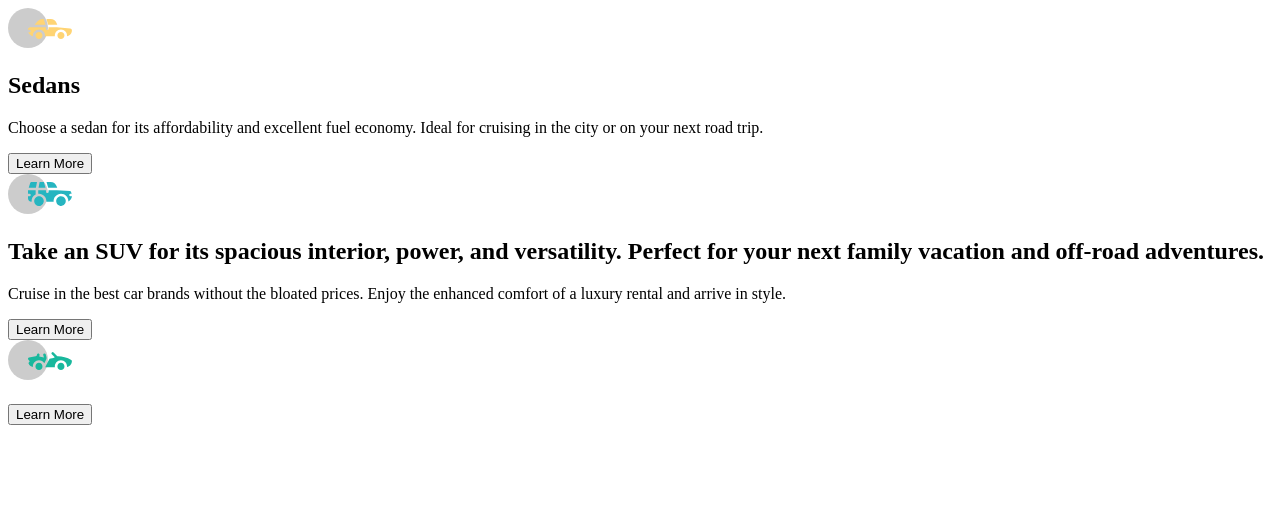
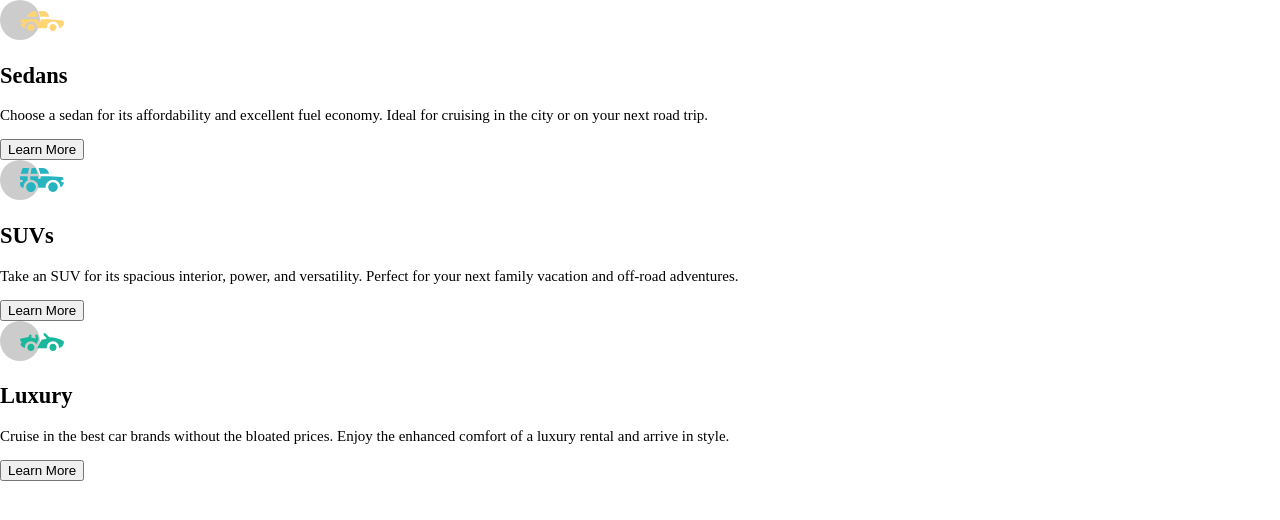
Before and after one commit to tix04/Meet-Landing-Page, a plain HTML site: page index.html in a window 1280 px wide. Drawn offline with Linux system fonts and the light colour scheme.

Commit message:
Set up initial CSS Styles

```diff
--- a/index.html
+++ b/index.html
@@ -5,46 +5,83 @@
     <meta http-equiv="X-UA-Compatible" content="IE=edge">
     <meta name="viewport" content="width=device-width, initial-scale=1.0">
     <link rel="icon" type="image/png" sizes="32x32" href="img/favicon-32x32.png">
+    <link rel="preconnect" href="https://fonts.googleapis.com">
+    <link rel="preconnect" href="https://fonts.gstatic.com" crossorigin>
+    <link href="https://fonts.googleapis.com/css2?family=Lexend+Deca&display=swap" rel="stylesheet">
+    <link rel="preconnect" href="https://fonts.googleapis.com">
+    <link rel="preconnect" href="https://fonts.gstatic.com" crossorigin>
+    <link href="https://fonts.googleapis.com/css2?family=Big+Shoulders+Display:wght@700&display=swap" rel="stylesheet">
     <link rel="stylesheet" href="main.css">
     <title>Meet Landing Page</title>
     <style>
+        :root {
+
+            /*Primary Colors*/
+            --bright-orange: hsl(31, 77%, 52%);
+            --dark-cyan: hsl(184, 100%, 22%);
+            --very-dark-cyan: hsl(179, 100%, 13%);
+
+            /*Neutral Colors*/
+            --transparent-white-p: hsla(0, 0%, 100%, 0.75);
+            --very-light-gray: hsl(0, 0%, 95%); /*Background, headings, buttons*/
+
+            /*Typography*/
+            font-size: 15px;
+
+            /*
+            font-family: 'Big Shoulders Display', cursive; font-weight 700
+            font-family: 'Lexend Deca', sans-serif; font-weight: 400
+            */
+        }
+
+        html, body {
+            width: 100%;
+            height: 100%;
+            margin: 0;
+            padding: 0;
+        }
+
+        main {
+            display: flex;
+            flex-direction: column;
+        }
 
     </style>
 </head>
 <body>
     <main>
-        <section>
-            <img src="img/icon-sedans.svg" alt="Sedan Cars Icon">
-            <h2>
+        <section class="product">
+            <img class="product__icon" src="img/icon-sedans.svg" alt="Sedan Cars Icon">
+            <h2 class="product__title">
                 Sedans
             </h2>
-            <p>
+            <p class="product__description">
                 Choose a sedan for its affordability and excellent fuel economy. Ideal for cruising in the city
                 or on your next road trip.
             </p>
-            <button type="button">Learn More</button>
+            <button class="product__button" type="button">Learn More</button>
         </section>
-        <section>
-            <img src="img/icon-suvs.svg" alt="SUV Cars Icon">
-            <h2>
+        <section class="product">
+            <img class="product__icon" src="img/icon-suvs.svg" alt="SUV Cars Icon">
+            <h2 class="product__title">
+                SUVs
+            </h2>
+            <p class="product__description">
                 Take an SUV for its spacious interior, power, and versatility. Perfect for your next family vacation
                 and off-road adventures.
+            </p>
+            <button  class="product__button" type="button">Learn More</button>
+        </section>
+        <section class="product">
+            <img class="product__icon"  src="img/icon-luxury.svg" alt="Luxury Cars Icon">
+            <h2 class="product__title">
+                Luxury
             </h2>
-            <p>
+            <p class="product__description">
                 Cruise in the best car brands without the bloated prices. Enjoy the enhanced comfort of a luxury
                 rental and arrive in style.
             </p>
-            <button type="button">Learn More</button>
-        </section>
-        <section>
-            <img src="img/icon-luxury.svg" alt="Luxury Cars Icon">
-            <h2>
-
-            </h2>
-            <p>
-
-            </p>
-            <button type="button">Learn More</button>
+            <button  class="product__button" type="button">Learn More</button>
         </section>
     </main>
 </body>
```
